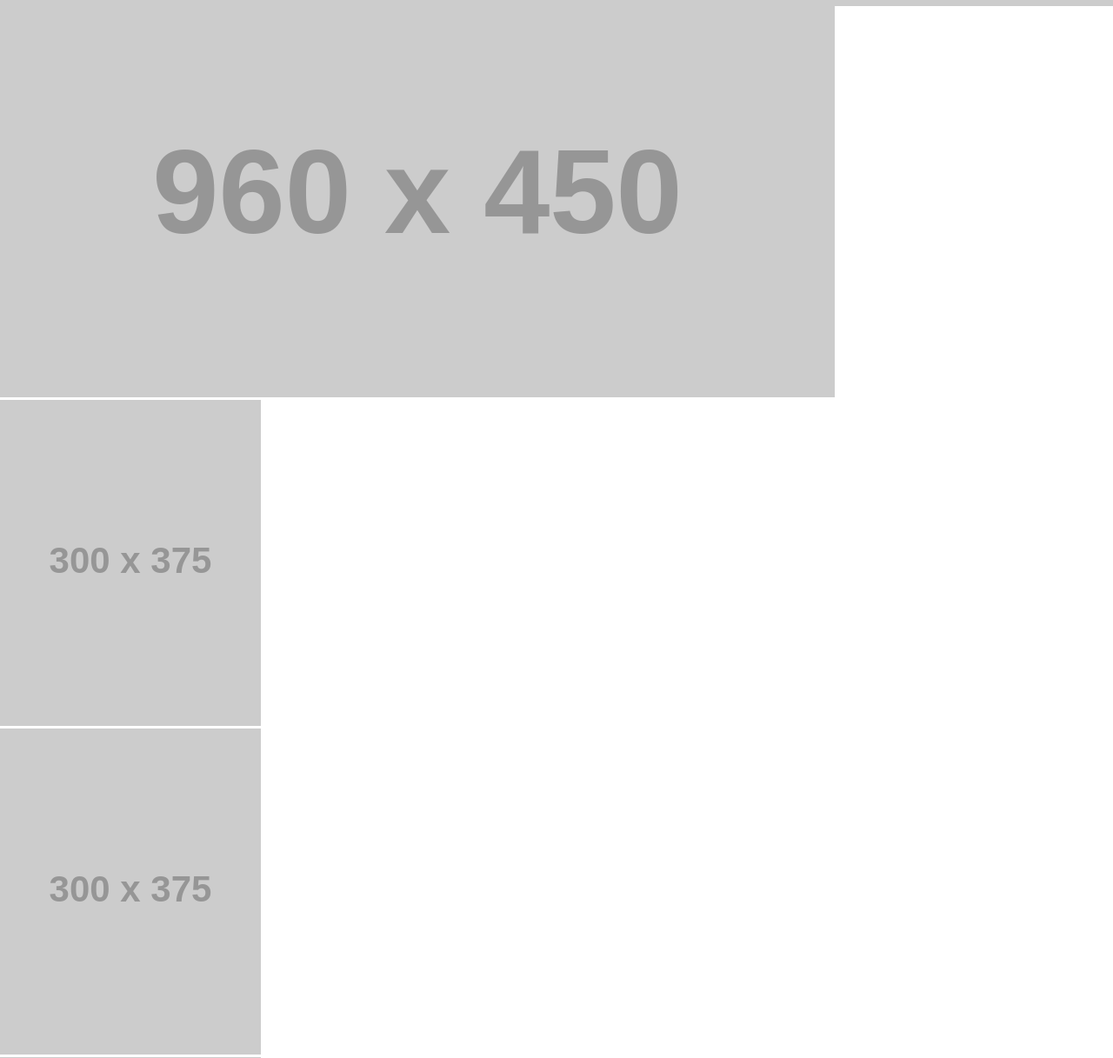
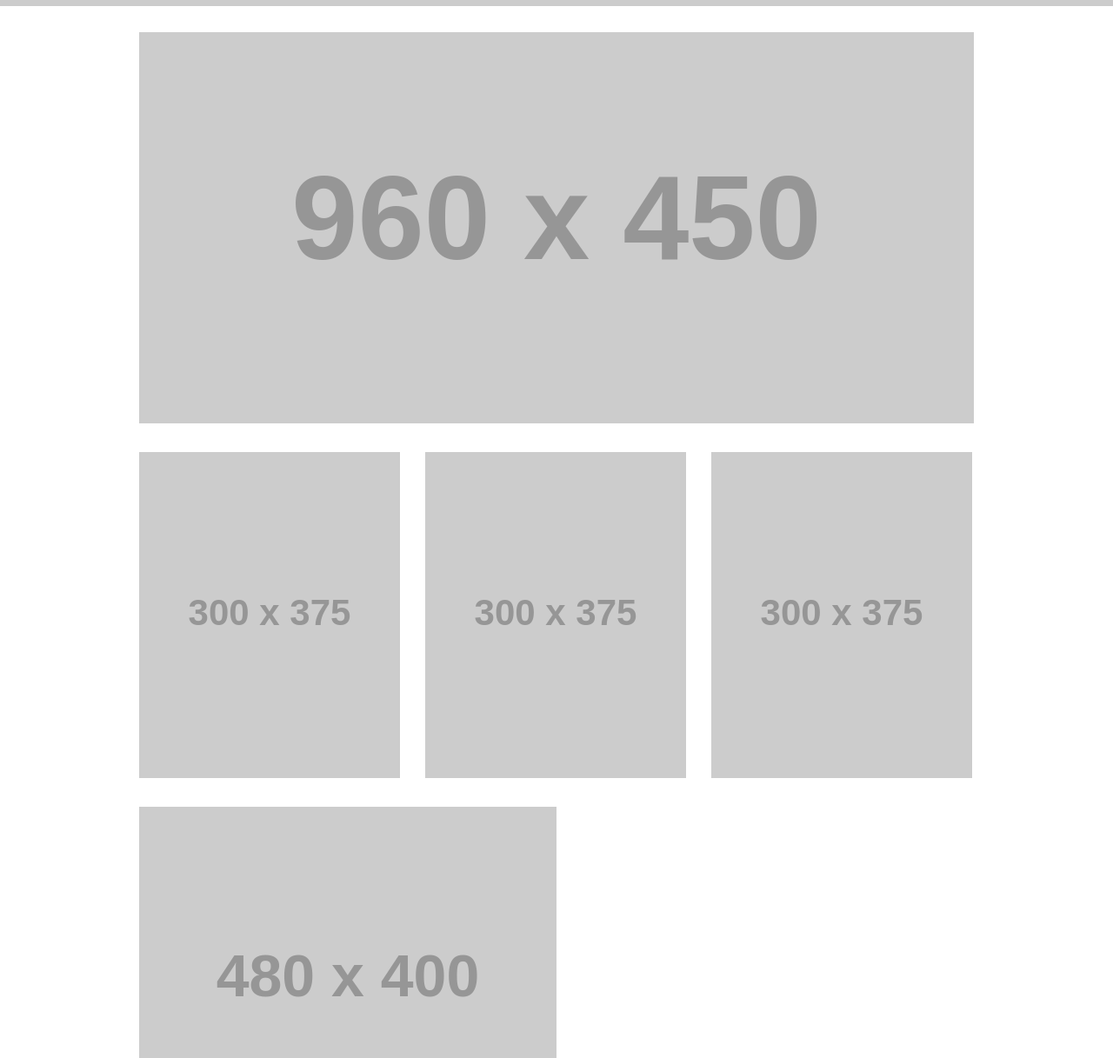
Before and after one commit to EmeryP/wireframe-exercise, a plain HTML site: page index.html in a window 1280 px wide. Shown: the part 83-1300 px from the top of the page at 87% size. Drawn offline with Linux system fonts and the light colour scheme; placeholder pictures from the web are drawn by us; a script that the page names is missing.

Commit message:
cards laid out

```diff
--- a/index.html
+++ b/index.html
@@ -21,22 +21,22 @@
     </div>
   </header>
   <main>
-    <div>
+    <div id="hero">
         <img src="http://placehold.it/960x450/444">
     </div>
       <ul>
         <li>
-          <div>
+          <div class="card">
+            <img src="http://placehold.it/300x375/444" alt="">
+          </div>
+        </li>
+        <li id="middle">
+          <div class="card">
             <img src="http://placehold.it/300x375/444" alt="">
           </div>
         </li>
         <li>
-          <div>
-            <img src="http://placehold.it/300x375/444" alt="">
-          </div>
-        </li>
-        <li>
-          <div>
+          <div class="card">
             <img src="http://placehold.it/300x375/444" alt="">
           </div>
         </li>
--- a/styles.css
+++ b/styles.css
@@ -17,18 +17,13 @@ header, footer{
   width: 100%;
 }
 
-body{
-  margin: 0 auto;
-  }
+/* Header */
+
   header{
   width: 100%;
   background: #ccc;
   }
 
-  /* div.header{
-    width: 960px;
-    margin: 0 auto;
-  } */
   .header{
     max-width: 960px;
     margin: 0 auto;
@@ -46,20 +41,25 @@ body{
     padding: 0px 35px;
   }
 
+  /* Main */
 
+  main{
+    max-width: 960px;
+    margin: 0 auto;
+    }
 
-  /* nav ul{
-    list-style-type: none;
-    padding: 0;
-    margin: 0;
+  div#hero{
+    margin: 30px 0px;
   }
 
-  nav ul li{
-    display: inline;
+  main ul li{
+    list-style-type: none;
+    display: inline-block;
+    padding: 0px 0px;
+    padding-bottom: 30px;
   }
 
-  .card header{
-    background: #fff;
-    height: 2em;
-
-  } */
+  li#middle{
+    padding: 0px 25px;
+    padding-bottom: 30px;
+  }
```
